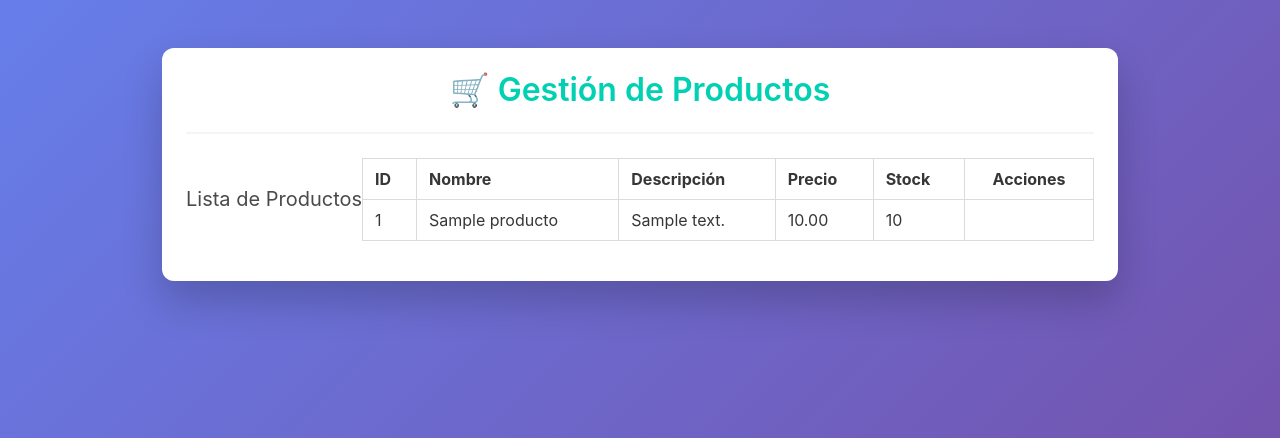
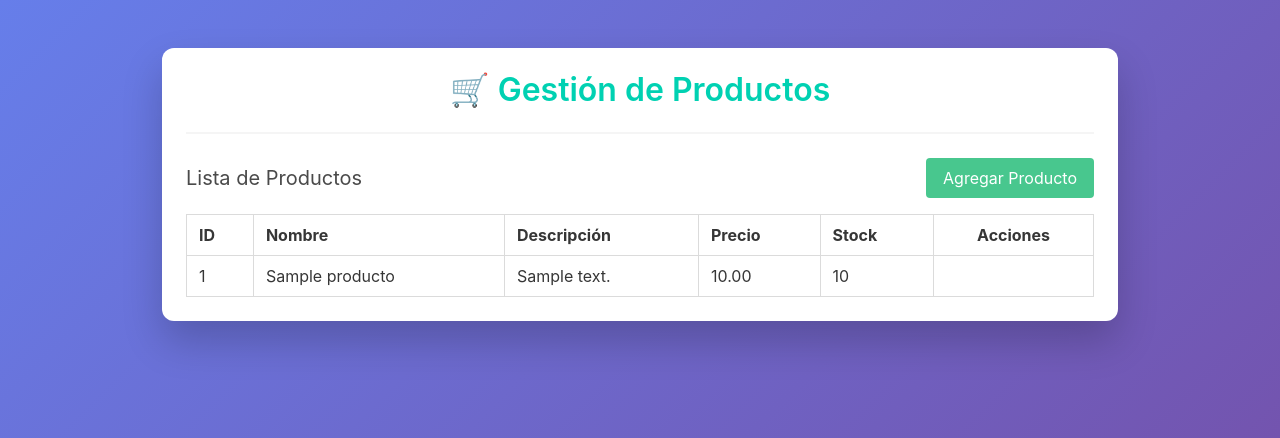
Before and after one commit to SaulOmarPacheco/CRUD-PRODUCTOS, a Flask app: page / in a window 1280 px wide. Shown: the top 438 px of the page. Run offline with Flask 3, Linux system fonts and the light colour scheme; tables that the repository leaves empty hold one stand-in row (values such as "Sample post").

Commit message:
FuncionAgregarProducto

```diff
--- a/templates/index.html
+++ b/templates/index.html
@@ -8,10 +8,10 @@
         <h2 class="subtitle">Lista de Productos</h2>
     </div>
     <div class="level-right">
-        <!-- <a href="{{ url_for('create_producto') }}" class="button is-success">
+        <a href="{{ url_for('create_producto') }}" class="button is-success">
             Agregar Producto
         </a>
-    </div> -->
+    </div>
 </div>
 
 <table class="table is-bordered is-striped is-hoverable is-fullwidth">
```
